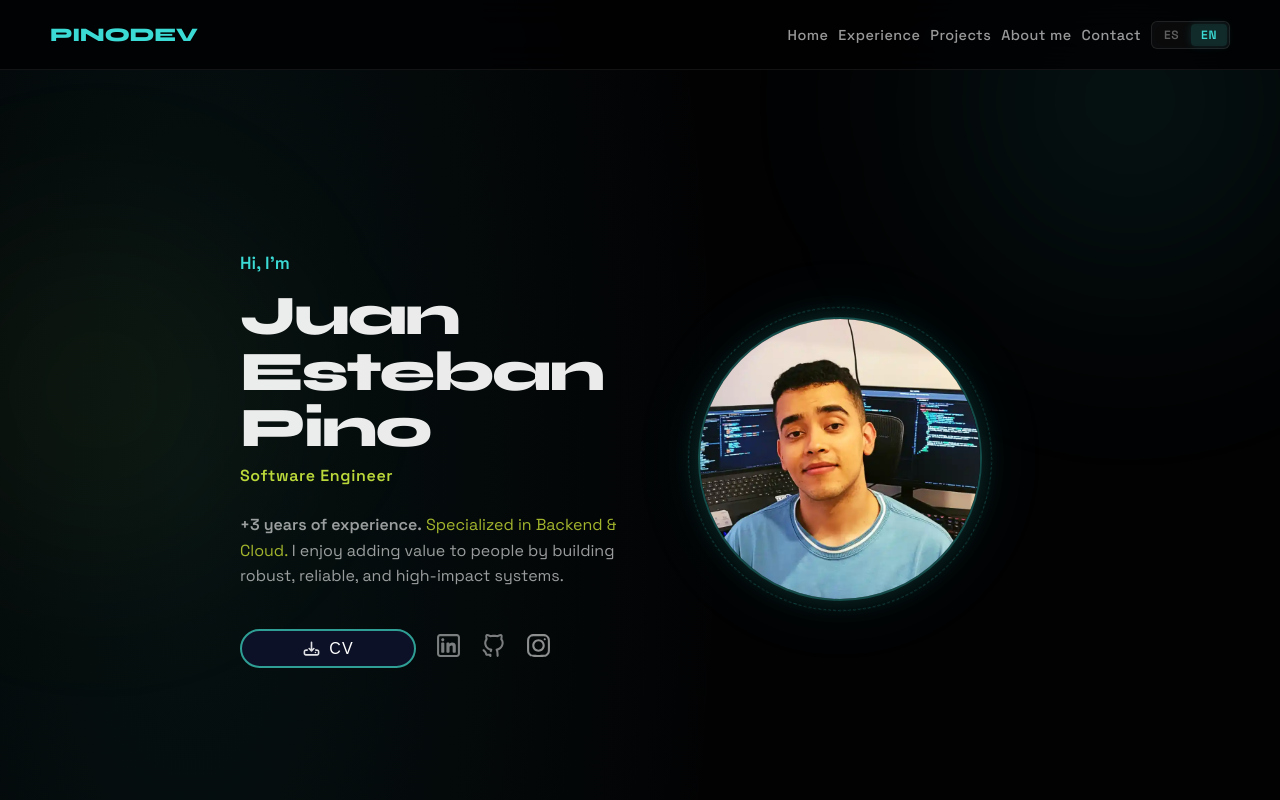
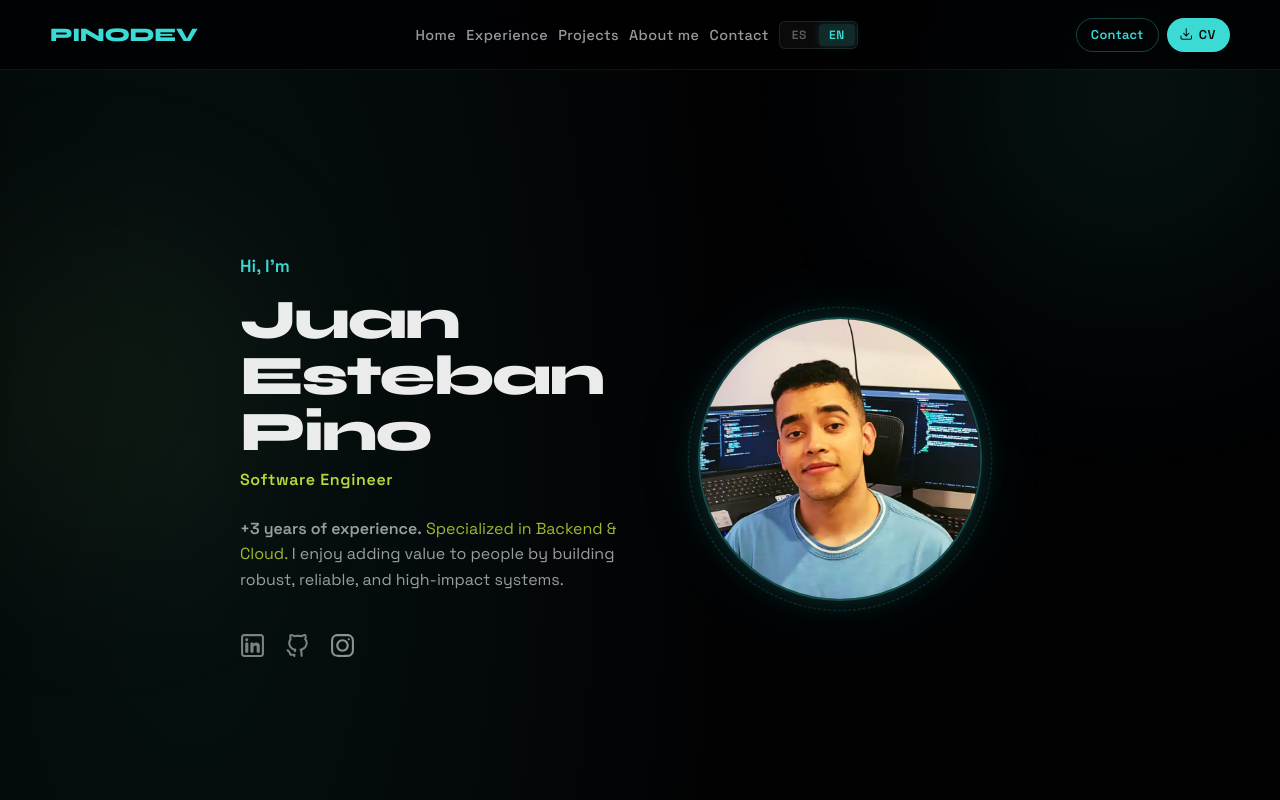
Before and after one commit to MonkeyDPino/pinodev, a React (Vite) app: page / in a window 1280 px wide. Shown: the top 800 px of the page. Built offline with nearby package versions, Linux system fonts and the light colour scheme.

Commit message:
feat: move CV button to header with language-aware links, add Contact button

```diff
--- a/src/components/Header/Header.scss
+++ b/src/components/Header/Header.scss
@@ -26,6 +26,7 @@
     font-size: 1.2rem;
     color: $secondary-color;
     letter-spacing: -0.02em;
+    flex-shrink: 0;
   }
 
   .header__nav {
@@ -35,6 +36,67 @@
 
     .header__section {
       display: inline-block;
+    }
+  }
+
+  // Right cluster: buttons + breadcrumb (hamburger)
+  .header__right {
+    display: flex;
+    align-items: center;
+    gap: $space-2;
+    flex-shrink: 0;
+  }
+
+  // CV button — filled teal pill
+  .header__cv-btn {
+    display: inline-flex;
+    align-items: center;
+    gap: 6px;
+    padding: 7px 14px;
+    background: $secondary-color;
+    color: #040d0c;
+    font-size: 0.8rem;
+    font-weight: 700;
+    letter-spacing: 0.05em;
+    text-transform: uppercase;
+    border-radius: 20px;
+    text-decoration: none;
+    transition: background 0.18s, transform 0.15s, box-shadow 0.18s;
+    box-shadow: 0 0 0 0 rgba(59, 218, 212, 0);
+
+    i {
+      font-size: 0.72rem;
+    }
+
+    &:hover {
+      background: #52e8e2;
+      transform: translateY(-1px);
+      box-shadow: 0 4px 18px rgba(59, 218, 212, 0.30);
+    }
+
+    &:active {
+      transform: translateY(0);
+    }
+  }
+
+  // Contact button — ghost pill
+  .header__contact-btn {
+    display: inline-flex;
+    align-items: center;
+    padding: 6px 14px;
+    background: transparent;
+    color: $secondary-color;
+    font-size: 0.8rem;
+    font-weight: 600;
+    letter-spacing: 0.03em;
+    border: 1px solid rgba(59, 218, 212, 0.30);
+    border-radius: 20px;
+    text-decoration: none;
+    transition: border-color 0.18s, background 0.18s, color 0.18s;
+
+    &:hover {
+      border-color: $secondary-color;
+      background: rgba(59, 218, 212, 0.08);
     }
   }
 
@@ -150,4 +212,16 @@
   .header__nav {
     display: none !important;
   }
+
+  // Compact pills on mobile
+  .header__cv-btn,
+  .header__contact-btn {
+    padding: 6px 10px;
+    font-size: 0.75rem;
+    letter-spacing: 0.02em;
+  }
+
+  .header__cv-btn i {
+    font-size: 0.68rem;
+  }
 }
--- a/src/components/Header/Header.tsx
+++ b/src/components/Header/Header.tsx
@@ -5,10 +5,17 @@ import HeaderSection from "../HeaderSection/HeaderSection";
 import LanguageSwitcher from "../LanguageSwitcher/LanguageSwitcher";
 import "./Header.scss";
 
+const CV_URLS: Record<string, string> = {
+  en: "https://drive.google.com/file/d/1-CoRG3TYBhG3yUNETM18URDIOI_2vxm-/view?usp=sharing",
+  es: "https://drive.google.com/file/d/1aRormKMmnFhqUGz-m2UZaVnH5MvuRo8S/view?usp=sharing",
+};
+
 export default function Header() {
-  const { t } = useTranslation();
+  const { t, i18n } = useTranslation();
   const [isOpen, setIsOpen] = useState(false);
   const close = () => setIsOpen(false);
+
+  const cvUrl = CV_URLS[i18n.language] ?? CV_URLS.en;
 
   useEffect(() => {
     document.body.style.overflow = isOpen ? "hidden" : "";
@@ -47,8 +54,22 @@ export default function Header() {
             <LanguageSwitcher />
           </div>
 
-          <div className="header__breadcrumb" onClick={() => setIsOpen(!isOpen)}>
-            {isOpen ? <i className="pi pi-times" /> : <i className="pi pi-bars" />}
+          <div className="header__right">
+            <a href="#contact" className="header__contact-btn">
+              {t("nav_contact")}
+            </a>
+            <a
+              href={cvUrl}
+              target="_blank"
+              rel="noreferrer"
+              className="header__cv-btn"
+            >
+              <i className="pi pi-download" />
+              {t("home_cv_button")}
+            </a>
+            <div className="header__breadcrumb" onClick={() => setIsOpen(!isOpen)}>
+              {isOpen ? <i className="pi pi-times" /> : <i className="pi pi-bars" />}
+            </div>
           </div>
         </div>
       </header>
--- a/src/components/Home/Home.tsx
+++ b/src/components/Home/Home.tsx
@@ -1,7 +1,6 @@
 import { useState, useEffect } from "react";
 import { useTranslation } from "react-i18next";
 import { svgsConstants } from "../../constants/svgs";
-import VoltageButton from "../buttons/VoltageButton";
 import "./Home.scss";
 
 export default function Home() {
@@ -30,17 +29,6 @@ export default function Home() {
             </p>
             <section className="content__buttons home-item" style={{ "--delay": "4" } as React.CSSProperties}>
               <div className="buttons">
-                <VoltageButton
-                  onClick={() => {
-                    window.open(
-                      "https://drive.google.com/file/d/1siS250uxdThB-UY0KvOyzffu_w2XiRtF/view?usp=sharing",
-                      "_blank",
-                      "noreferrer"
-                    );
-                  }}
-                  title={t("home_cv_button")}
-                  svg="download"
-                />
                 <div className="social">
                   <a
                     href="https://www.linkedin.com/in/juan-pino-vidal"
@@ -69,6 +57,7 @@ export default function Home() {
                 </div>
               </div>
             </section>
+
           </section>
           <section className="image home-item" style={{ "--delay": "5" } as React.CSSProperties}>
             <a href="#about_me">
--- a/src/locales/es.json
+++ b/src/locales/es.json
@@ -29,7 +29,7 @@
   "about_p3_bold": "desarrollo backend e infraestructura cloud",
   "about_p3_post": " en AWS, dominando enfoques serverless y ecosistemas de alta disponibilidad.",
 
-  "certifications_title": "Títulos y Certificaciones",
+  "certifications_title": "Títulos y Certificados",
   "certifications_0_name": "Ingeniería de Sistemas y Computación — Universidad Tecnológica de Pereira",
   "certifications_1_name": "Diplomado en Habilidades de Programación — Universidad de Antioquia",
   "certifications_2_name": "Desarrollo de Aplicaciones Web — Universidad de Antioquia",
```
